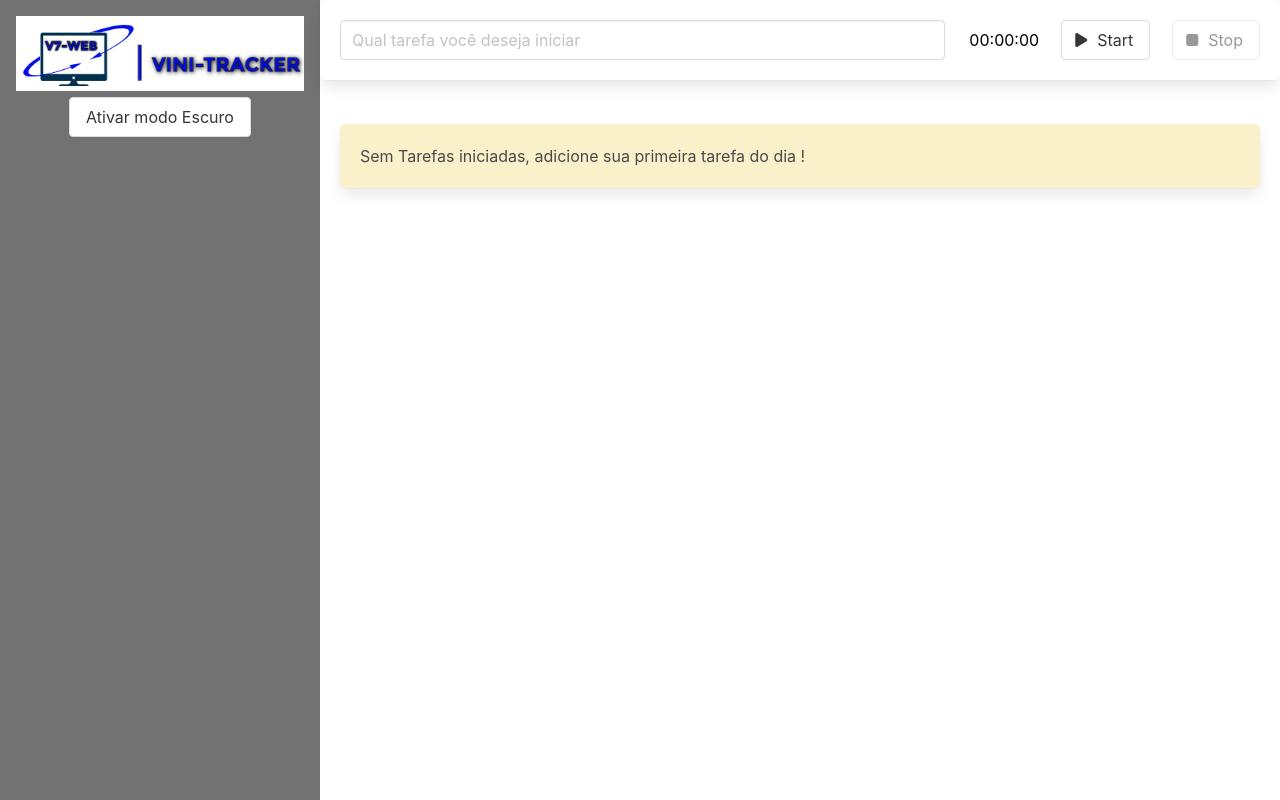
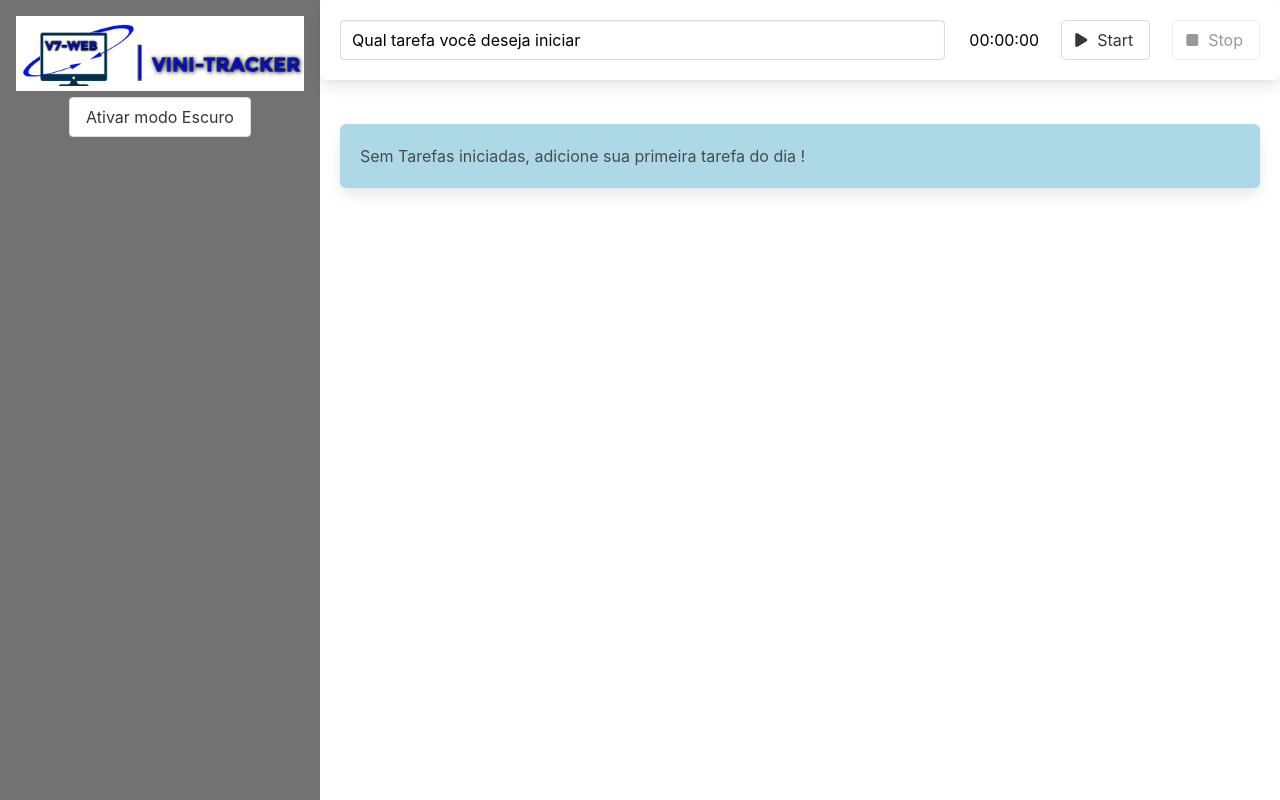
Before and after one commit to ViniciusLima7/vini-tracker, a Vue app: page / in a window 1280 px wide. Built offline with nearby package versions, Linux system fonts and the light colour scheme.

Commit message:
style: Alteração de Cores nos Temas

```diff
--- a/src/components/Box.vue
+++ b/src/components/Box.vue
@@ -14,6 +14,6 @@ export default defineComponent({
 
 <style scoped>
 .box {
-  background: #faf0ca;
+  background: #add8e6;
 }
 </style>
--- a/src/components/Form.vue
+++ b/src/components/Form.vue
@@ -54,7 +54,9 @@ export default defineComponent({
 </script>
 
 <style>
-.form {
+.form,
+.input,
+.input::placeholder {
   color: var(--text-primary);
   background-color: var(--bg-primary);
 }
```
